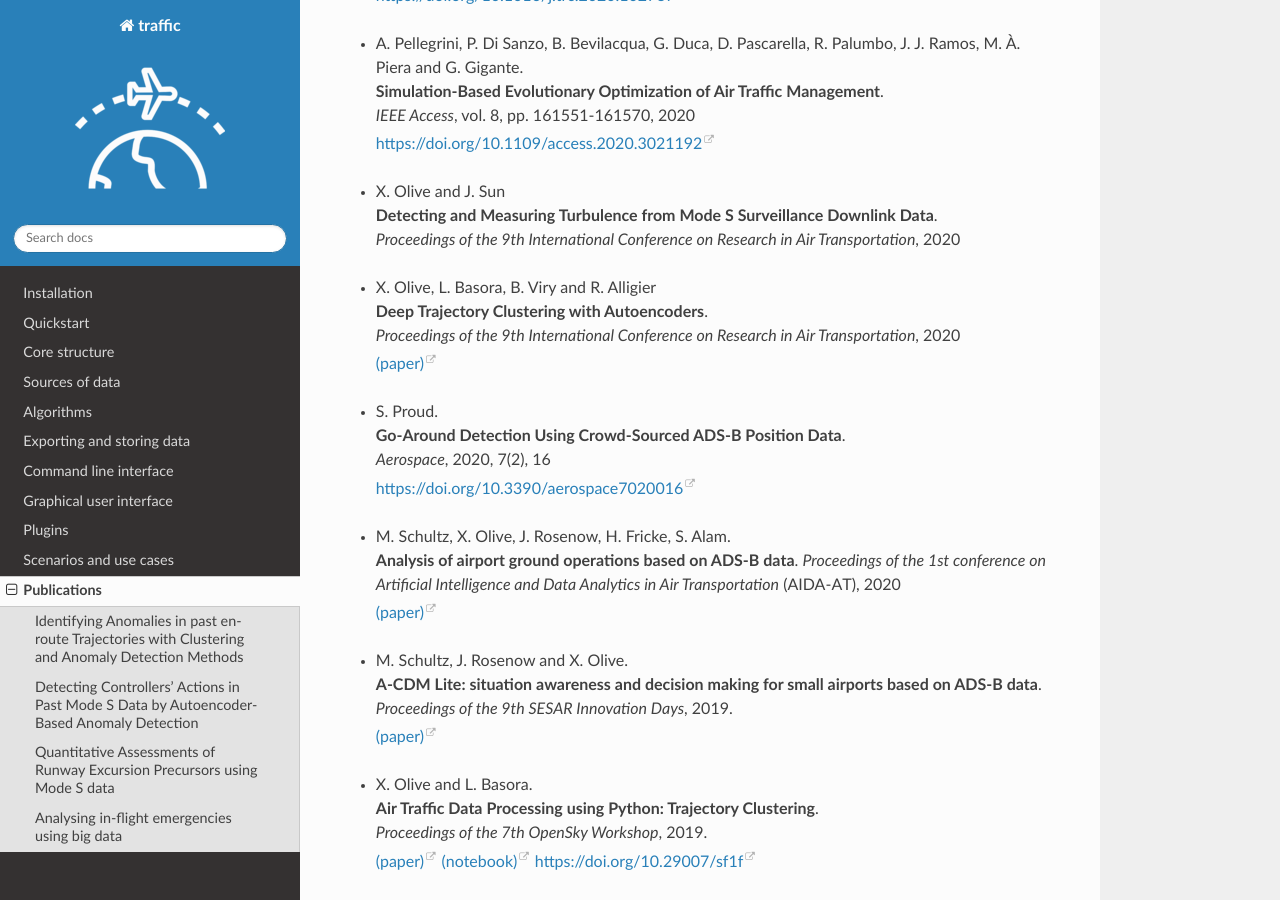
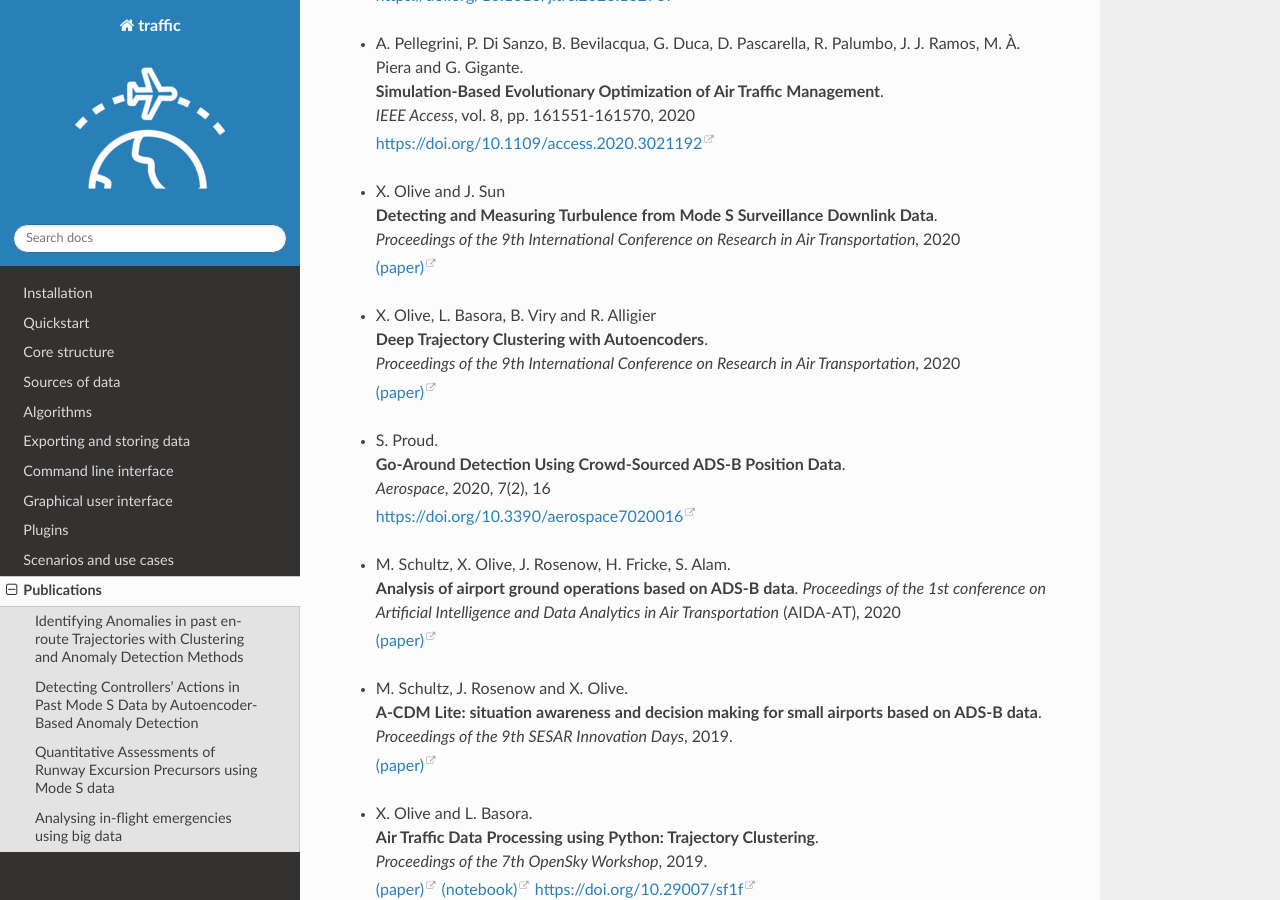
Before and after one commit to xoolive/traffic, a Sphinx documentation site: the page built from docs/publications.rst, in a window 1280 px wide and 900 px high, scrolled down 1163 px. Built offline with Sphinx 7.4.7 and the Read the Docs theme 2.0.0, drawn with Linux system fonts in a browser that asks for light colours; pages that are not in the unit, such as notebooks, are missing from menus; a script that is not in the unit is left out; comment, search, counter and statistics services are not loaded.

Commit message:
more publication

```diff
--- a/docs/publications.rst
+++ b/docs/publications.rst
@@ -46,6 +46,7 @@ library:
 - | X. Olive and J. Sun
   | **Detecting and Measuring Turbulence from Mode S Surveillance Downlink Data**.
   | *Proceedings of the 9th International Conference on Research in Air Transportation*, 2020
+  | `(paper) <http://www.icrat.org/ICRAT/seminarContent/2020/papers/ICRAT2020_paper_3.pdf>`__
 
 - | X. Olive, L. Basora, B. Viry and R. Alligier
   | **Deep Trajectory Clustering with Autoencoders**.
--- a/docs/scenarios/covid19.rst
+++ b/docs/scenarios/covid19.rst
@@ -29,6 +29,7 @@ With the same dataset, we found:
 - `How COVID-19 has rocked US domestic flights <https://evandenmark.github.io/ForSpaciousSkies/>`_ by `@EvDenmark <https://twitter.com/EvDenmark/status/1260922351732101120>`_
 - `How have SARS-CoV-2's limitations impacted global aviation traffic? <https://sirbenedick.github.io/corona-aviation-impact/>`_ by `@sirbenedick <https://github.com/SirBenedick>`_
 - `Visualization of Air Traffic during Covid-19 Pandemic <https://towardsdatascience.com/visualization-of-air-traffic-during-covid-19-pandemic-c5941b049401>`_
+- `What Explains Temporal and Geographic Variation in the Early US Coronavirus Pandemic? <https://www.nber.org/papers/w27965>`_, DOI: `10.3386/w27965 <https://doi.org/10.3386/w27965>`_
 
 This list may not be exhaustive. You may `open an issue <https://github.com/xoolive/traffic/issues/new>`_ on the github of the library in order to reference more websites.
 
```
